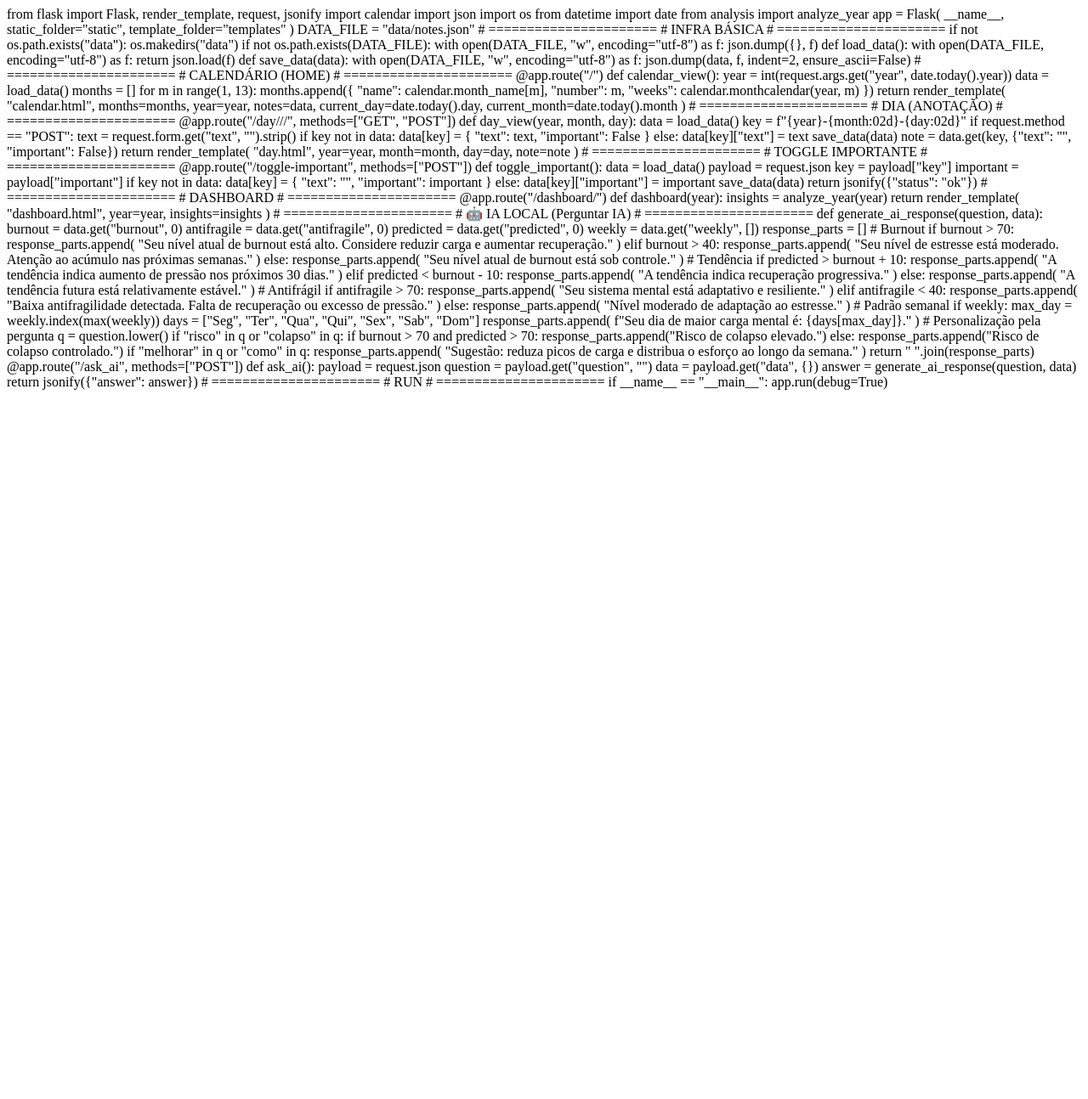
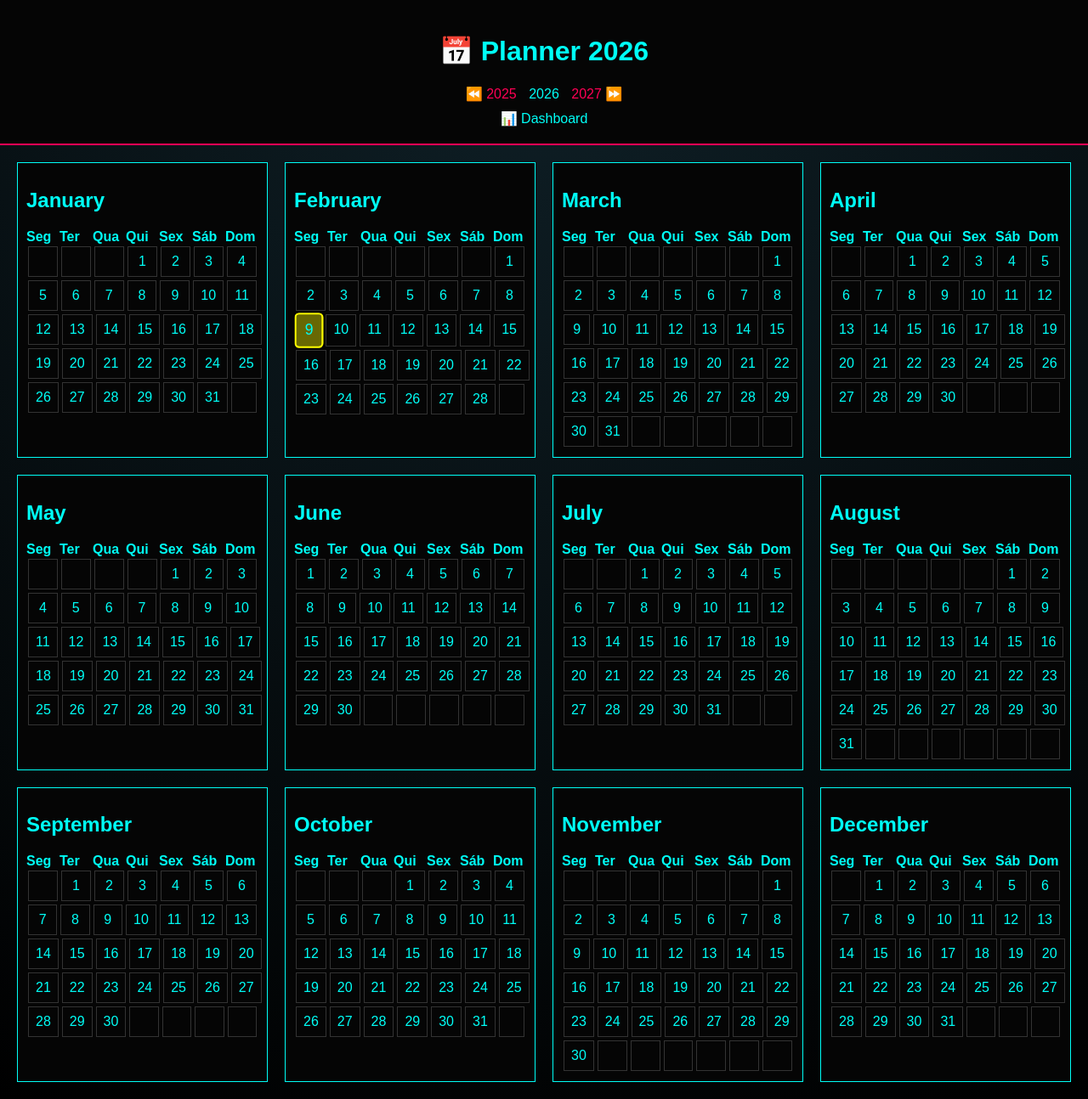
Before and after one commit to evertonpesssoa-png/planner, a Flask app: page / in a window 1280 px wide. Shown: the whole page at 85% size. Before the commit the page ends 459 px from the top, so only its background shows below. Run offline with Flask 3, Linux system fonts and the light colour scheme.

Commit message:
Atualizar o calendar.html

```diff
--- a/templates/calendar.html
+++ b/templates/calendar.html
@@ -1,234 +1,110 @@
-from flask import Flask, render_template, request, jsonify
-import calendar
-import json
-import os
-from datetime import date
-from analysis import analyze_year
+{% extends "base.html" %}
+{% block content %}
 
-app = Flask(
-    __name__,
-    static_folder="static",
-    template_folder="templates"
-)
+<style>
+/* Efeito pulsante para o dia de hoje */
+.day.today {
+    animation: pulse 1.5s infinite;
+}
 
-DATA_FILE = "data/notes.json"
+@keyframes pulse {
+    0% {
+        transform: scale(1);
+        background-color: rgba(255, 255, 0, 0.2);
+    }
+    50% {
+        transform: scale(1.1);
+        background-color: rgba(255, 255, 0, 0.4);
+    }
+    100% {
+        transform: scale(1);
+        background-color: rgba(255, 255, 0, 0.2);
+    }
+}
+</style>
 
-# ======================
-# INFRA BÁSICA
-# ======================
+<div class="calendar-grid">
 
-if not os.path.exists("data"):
-    os.makedirs("data")
+{% for month in months %}
+<section class="month" data-month="{{ month.number }}">
+  <h2>{{ month.name }}</h2>
 
-if not os.path.exists(DATA_FILE):
-    with open(DATA_FILE, "w", encoding="utf-8") as f:
-        json.dump({}, f)
+  <div class="week days">
+    <span>Seg</span>
+    <span>Ter</span>
+    <span>Qua</span>
+    <span>Qui</span>
+    <span>Sex</span>
+    <span>Sáb</span>
+    <span>Dom</span>
+  </div>
 
+  {% for week in month.weeks %}
+  <div class="week">
+    {% for day in week %}
 
-def load_data():
-    with open(DATA_FILE, encoding="utf-8") as f:
-        return json.load(f)
+      {% if day == 0 %}
+        <span class="day empty"></span>
+      {% else %}
 
+        {# ===============================
+           CHAVE PADRONIZADA (YYYY-MM-DD)
+           =============================== #}
+        {% set key = year ~ "-" ~ "%02d"|format(month.number) ~ "-" ~ "%02d"|format(day) %}
 
-def save_data(data):
-    with open(DATA_FILE, "w", encoding="utf-8") as f:
-        json.dump(data, f, indent=2, ensure_ascii=False)
+        {# ===============================
+           VERIFICAÇÃO SEGURA (SEM BUG JINJA)
+           =============================== #}
+        {% if key in notes %}
+          {% set important = notes[key]["important"] %}
+        {% else %}
+          {% set important = false %}
+        {% endif %}
 
+        {# ===============================
+           DESTAQUE PARA O DIA DE HOJE
+           =============================== #}
+        {% set today = namespace(value=false) %}
+        {% if day == current_day and month.number == current_month %}
+            {% set today.value = true %}
+        {% endif %}
 
-# ======================
-# CALENDÁRIO (HOME)
-# ======================
+        <a href="/day/{{ year }}/{{ month.number }}/{{ day }}"
+           class="day{% if important %} important{% endif %}{% if today.value %} today{% endif %}">
 
-@app.route("/")
-def calendar_view():
-    year = int(request.args.get("year", date.today().year))
-    data = load_data()
+          {{ day }}
 
-    months = []
-    for m in range(1, 13):
-        months.append({
-            "name": calendar.month_name[m],
-            "number": m,
-            "weeks": calendar.monthcalendar(year, m)
-        })
+          {% if important %}
+            <span class="badge">🔔</span>
+            <span class="star">⭐</span>
+          {% endif %}
 
-    return render_template(
-    "calendar.html",
-    months=months,
-    year=year,
-    notes=data,
-    current_day=date.today().day,
-    current_month=date.today().month
-)
+        </a>
 
+      {% endif %}
 
+    {% endfor %}
+  </div>
+  {% endfor %}
+</section>
+{% endfor %}
 
-# ======================
-# DIA (ANOTAÇÃO)
-# ======================
+</div>
 
-@app.route("/day/<int:year>/<int:month>/<int:day>", methods=["GET", "POST"])
-def day_view(year, month, day):
-    data = load_data()
+{# ===============================
+   SCRIPT PARA SCROLL ATÉ O MÊS ATUAL
+   =============================== #}
+<script>
+document.addEventListener("DOMContentLoaded", () => {
+    const today = new Date();
+    const currentMonth = today.getMonth() + 1; // Janeiro = 0
 
-    key = f"{year}-{month:02d}-{day:02d}"
+    // Procura o mês no calendário
+    const monthElement = document.querySelector(`[data-month='${currentMonth}']`);
+    if (monthElement) {
+        monthElement.scrollIntoView({ behavior: "smooth", block: "start" });
+    }
+});
+</script>
 
-    if request.method == "POST":
-        text = request.form.get("text", "").strip()
-
-        if key not in data:
-            data[key] = {
-                "text": text,
-                "important": False
-            }
-        else:
-            data[key]["text"] = text
-
-        save_data(data)
-
-    note = data.get(key, {"text": "", "important": False})
-
-    return render_template(
-        "day.html",
-        year=year,
-        month=month,
-        day=day,
-        note=note
-    )
-
-
-# ======================
-# TOGGLE IMPORTANTE
-# ======================
-
-@app.route("/toggle-important", methods=["POST"])
-def toggle_important():
-    data = load_data()
-    payload = request.json
-
-    key = payload["key"]
-    important = payload["important"]
-
-    if key not in data:
-        data[key] = {
-            "text": "",
-            "important": important
-        }
-    else:
-        data[key]["important"] = important
-
-    save_data(data)
-
-    return jsonify({"status": "ok"})
-
-
-# ======================
-# DASHBOARD
-# ======================
-
-@app.route("/dashboard/<int:year>")
-def dashboard(year):
-    insights = analyze_year(year)
-    return render_template(
-        "dashboard.html",
-        year=year,
-        insights=insights
-    )
-
-
-# ======================
-# 🤖 IA LOCAL (Perguntar IA)
-# ======================
-
-def generate_ai_response(question, data):
-    burnout = data.get("burnout", 0)
-    antifragile = data.get("antifragile", 0)
-    predicted = data.get("predicted", 0)
-    weekly = data.get("weekly", [])
-
-    response_parts = []
-
-    # Burnout
-    if burnout > 70:
-        response_parts.append(
-            "Seu nível atual de burnout está alto. Considere reduzir carga e aumentar recuperação."
-        )
-    elif burnout > 40:
-        response_parts.append(
-            "Seu nível de estresse está moderado. Atenção ao acúmulo nas próximas semanas."
-        )
-    else:
-        response_parts.append(
-            "Seu nível atual de burnout está sob controle."
-        )
-
-    # Tendência
-    if predicted > burnout + 10:
-        response_parts.append(
-            "A tendência indica aumento de pressão nos próximos 30 dias."
-        )
-    elif predicted < burnout - 10:
-        response_parts.append(
-            "A tendência indica recuperação progressiva."
-        )
-    else:
-        response_parts.append(
-            "A tendência futura está relativamente estável."
-        )
-
-    # Antifrágil
-    if antifragile > 70:
-        response_parts.append(
-            "Seu sistema mental está adaptativo e resiliente."
-        )
-    elif antifragile < 40:
-        response_parts.append(
-            "Baixa antifragilidade detectada. Falta de recuperação ou excesso de pressão."
-        )
-    else:
-        response_parts.append(
-            "Nível moderado de adaptação ao estresse."
-        )
-
-    # Padrão semanal
-    if weekly:
-        max_day = weekly.index(max(weekly))
-        days = ["Seg", "Ter", "Qua", "Qui", "Sex", "Sab", "Dom"]
-        response_parts.append(
-            f"Seu dia de maior carga mental é: {days[max_day]}."
-        )
-
-    # Personalização pela pergunta
-    q = question.lower()
-
-    if "risco" in q or "colapso" in q:
-        if burnout > 70 and predicted > 70:
-            response_parts.append("Risco de colapso elevado.")
-        else:
-            response_parts.append("Risco de colapso controlado.")
-
-    if "melhorar" in q or "como" in q:
-        response_parts.append(
-            "Sugestão: reduza picos de carga e distribua o esforço ao longo da semana."
-        )
-
-    return " ".join(response_parts)
-
-
-@app.route("/ask_ai", methods=["POST"])
-def ask_ai():
-    payload = request.json
-    question = payload.get("question", "")
-    data = payload.get("data", {})
-
-    answer = generate_ai_response(question, data)
-
-    return jsonify({"answer": answer})
-
-
-# ======================
-# RUN
-# ======================
-
-if __name__ == "__main__":
-    app.run(debug=True)
+{% endblock %}
```
